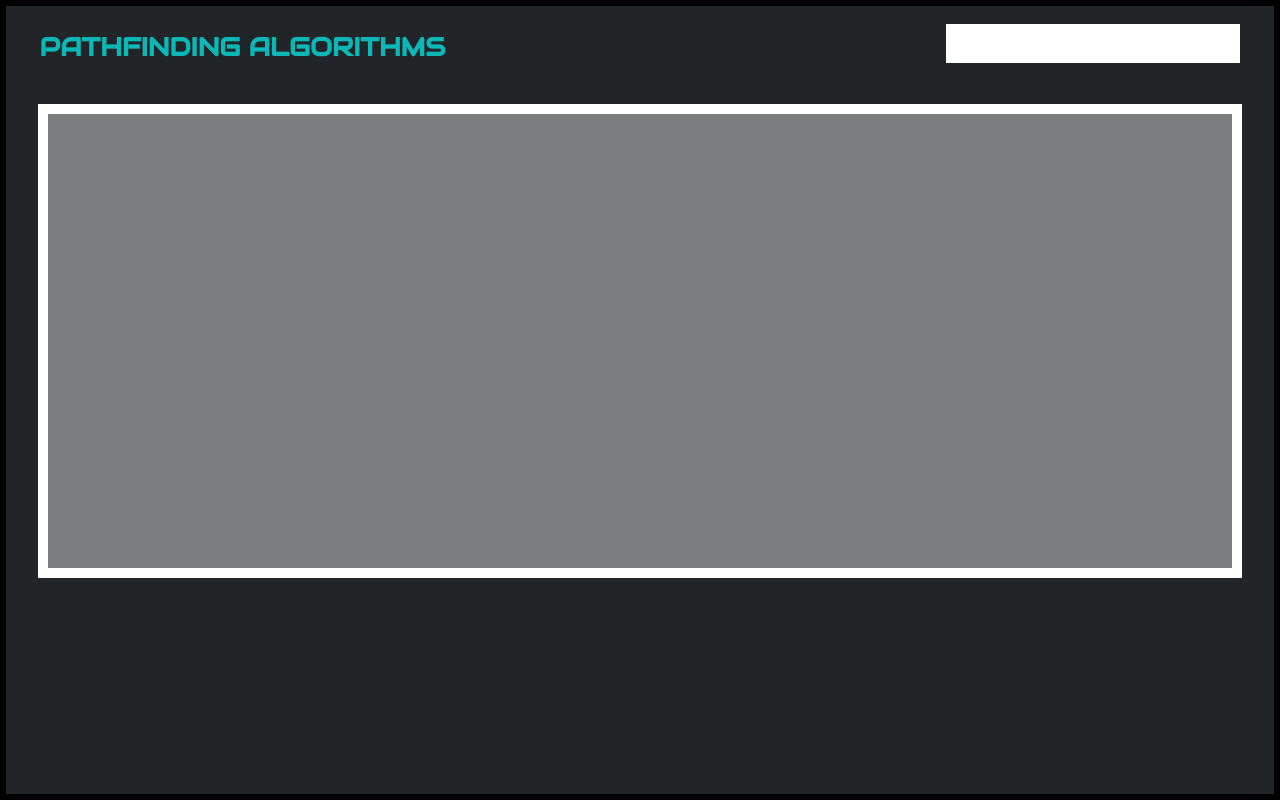
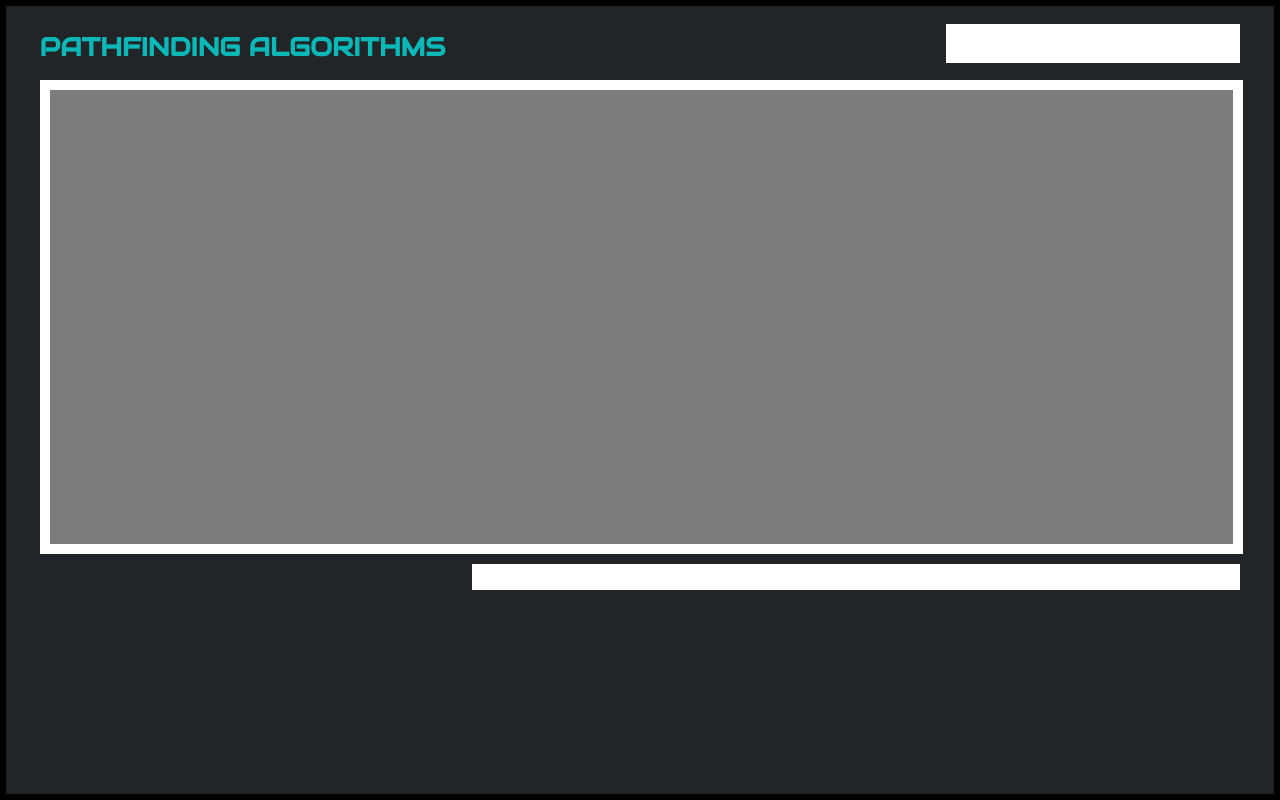
Before and after one commit to Vishwa061/Pathfinding-Algorithms, a React (Create React App) app in the folder pathfinding-algorithms/: page / in a window 1280 px wide. Built offline with nearby package versions, Linux system fonts and the light colour scheme.

Commit message:
added legend layout

```diff
--- a/pathfinding-algorithms/src/App.js
+++ b/pathfinding-algorithms/src/App.js
@@ -2,6 +2,7 @@ import React, { Component } from "react"
 import Title from "./components/Title"
 import Grid from "./components/Grid"
 import ControlPanel from "./components/ControlPanel"
+import Legend from "./components/Legend"
 
 class App extends Component {
     render() {
@@ -10,6 +11,7 @@ class App extends Component {
                 <Title />
                 <ControlPanel />
                 <Grid />
+                <Legend/>
             </div>
         )
     }
--- /dev/null
+++ b/pathfinding-algorithms/src/components/Legend.js
@@ -0,0 +1,13 @@
+import React, {Component} from "react"
+
+class Legend extends Component{
+    render(){
+        return(
+            <div className="legend">
+
+            </div>
+        )
+    }
+}
+
+export default Legend
--- a/pathfinding-algorithms/src/style.css
+++ b/pathfinding-algorithms/src/style.css
@@ -14,12 +14,12 @@ html {
 }
 
 .grid {
+    float: left;
     background-color: rgba(255, 255, 255, 0.4);
     width: 94vw;
     height: 37vw;
-    left: 3%;
+    margin-left: 2vw;
     top: 13%;
-    position: absolute;
     border-color: white;
     border-width: 0.8vw;
     border-style: solid;
@@ -35,3 +35,13 @@ html {
     margin-top: 0.8vw;
     margin-right: 2vw;
 }
+
+.legend {
+    float: right;
+    background-color: white;
+    box-sizing: border-box;
+    width: 60vw;
+    height: 2vw;
+    margin-top: 0.8vw;
+    margin-right: 2vw;
+}
```
